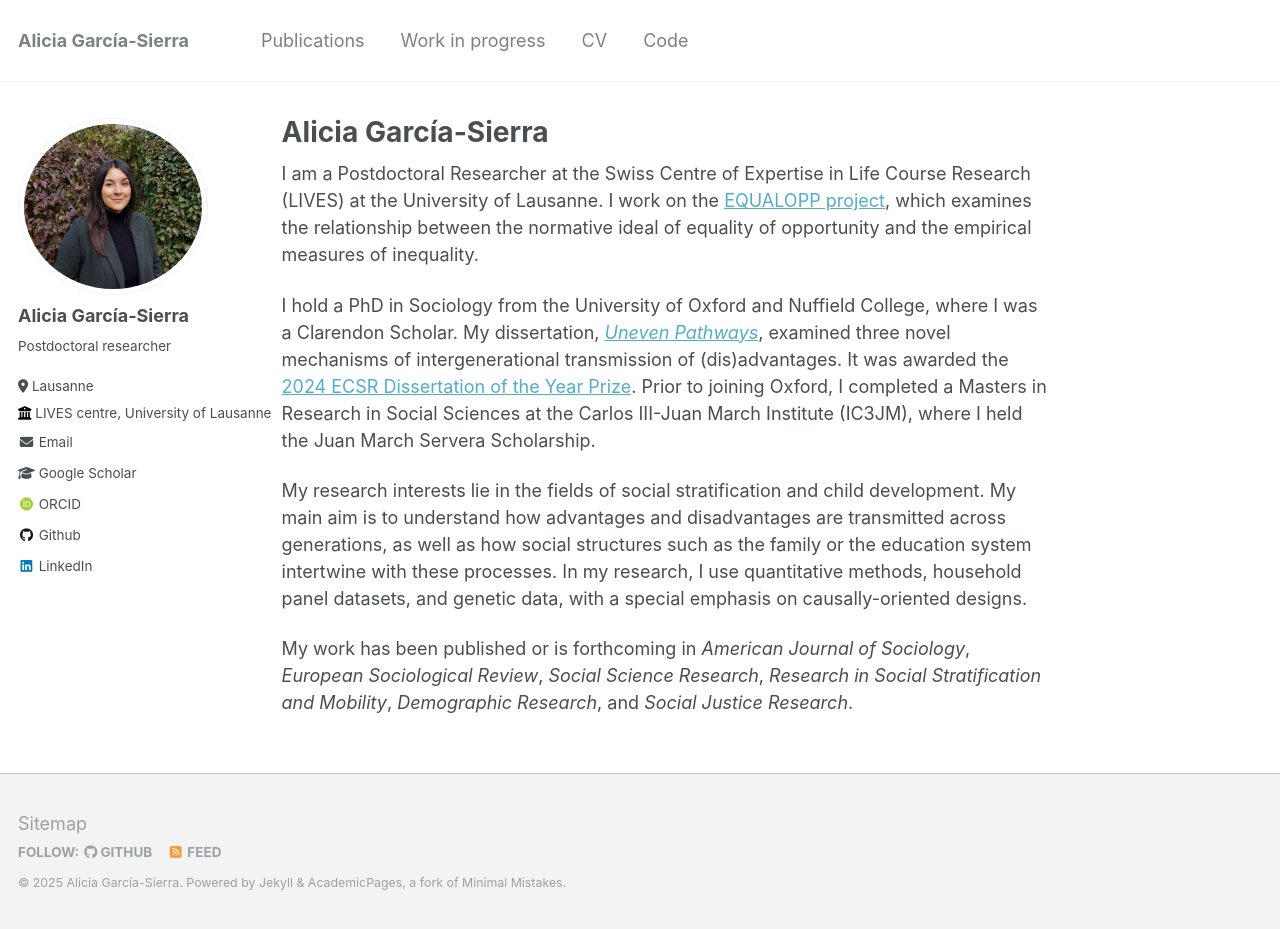
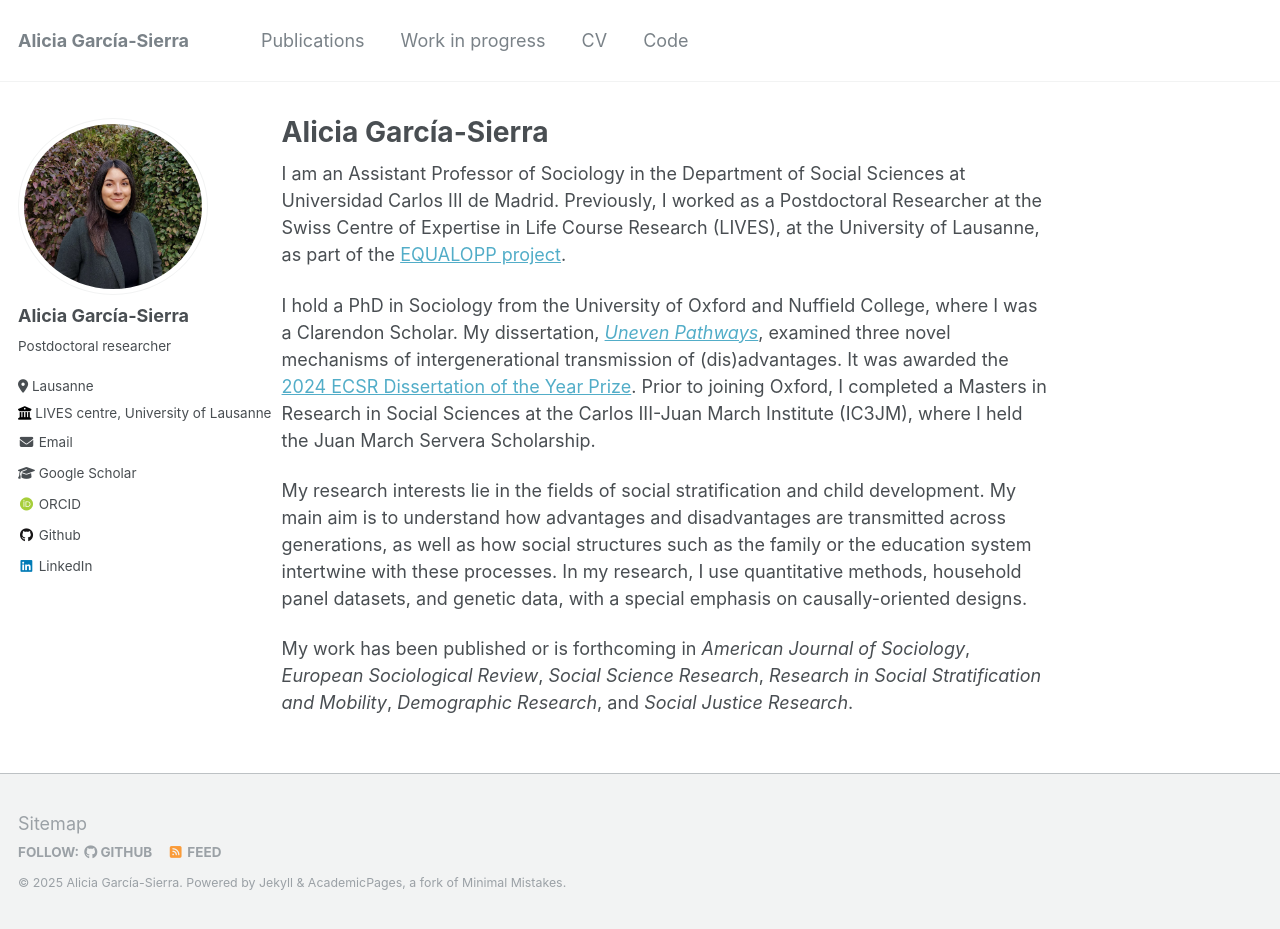
Before and after one commit to aliciagarciasierra/aliciagarciasierra.github.io, a Jekyll site: the page built from _pages/about.md, in a window 1280 px wide and 929 px high. Built offline with Jekyll 4.4.1, drawn with Linux system fonts in a browser that asks for light colours; some web fonts are replaced.

Commit message:
Update professional title and project details

```diff
--- a/_pages/about.md
+++ b/_pages/about.md
@@ -8,7 +8,7 @@ redirect_from:
 ---
 
 
-I am a Postdoctoral Researcher at the Swiss Centre of Expertise in Life Course Research (LIVES) at the University of Lausanne. I work on the [EQUALOPP project](https://people.unil.ch/michaelgratz/projects/), which examines the relationship between the normative ideal of equality of opportunity and the empirical measures of inequality.
+I am an Assistant Professor of Sociology in the Department of Social Sciences at Universidad Carlos III de Madrid. Previously, I worked as a Postdoctoral Researcher at the Swiss Centre of Expertise in Life Course Research (LIVES), at the University of Lausanne, as part of the [EQUALOPP project](https://people.unil.ch/michaelgratz/projects/).
 
 I hold a PhD in Sociology from the University of Oxford and Nuffield College, where I was a Clarendon Scholar. My dissertation, [_Uneven Pathways_](https://ora.ox.ac.uk/objects/uuid:e656a443-a9c0-4d3b-837e-123cc0b7e5db), examined three novel mechanisms of intergenerational transmission of (dis)advantages. It was awarded the [2024 ECSR Dissertation of the Year Prize](https://ecsrnet.eu/ecsr-prize-for-best-phd-thesis/).  Prior to joining Oxford, I completed a Masters in Research in Social Sciences at the Carlos III-Juan March Institute (IC3JM), where I held the Juan March Servera Scholarship.
 
```
